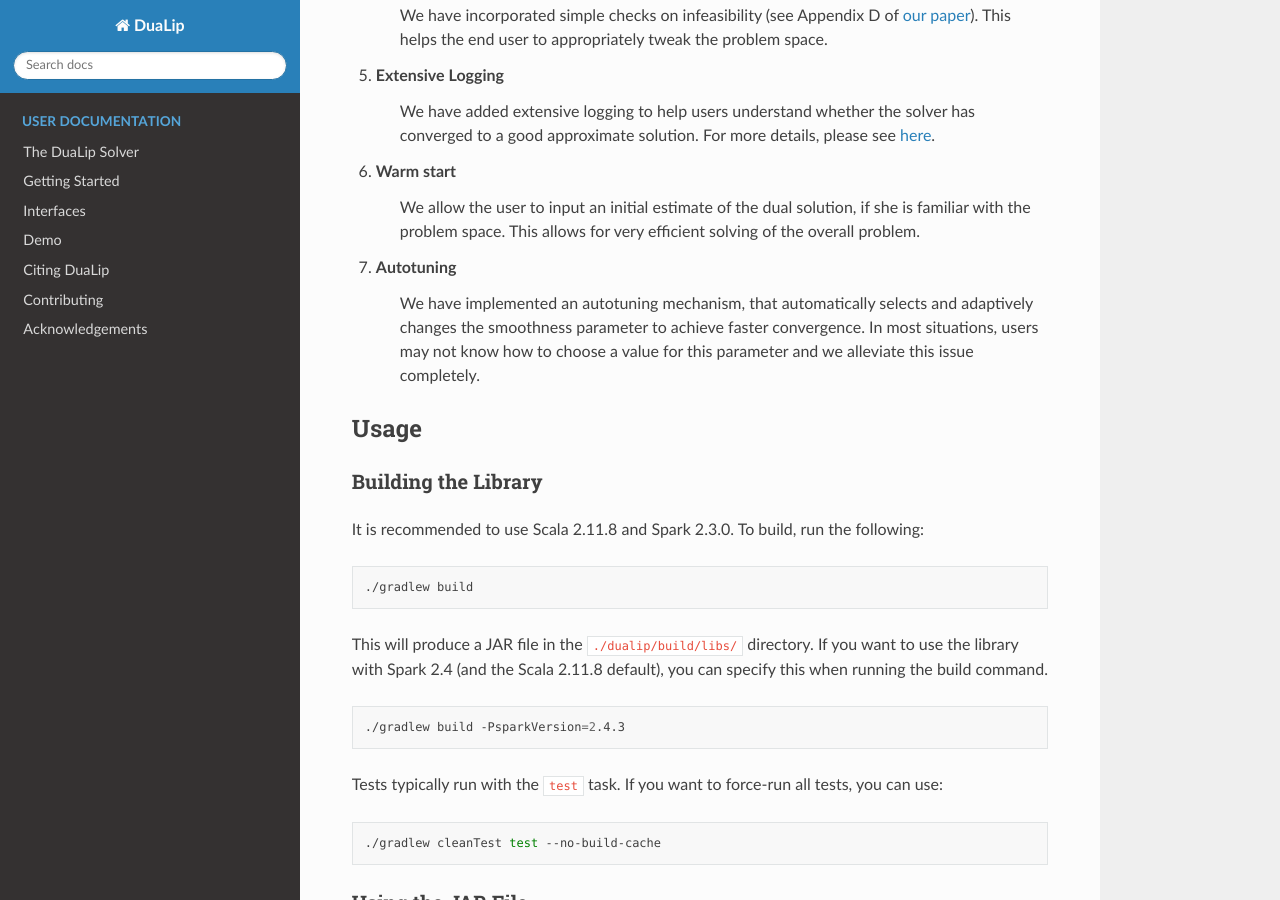
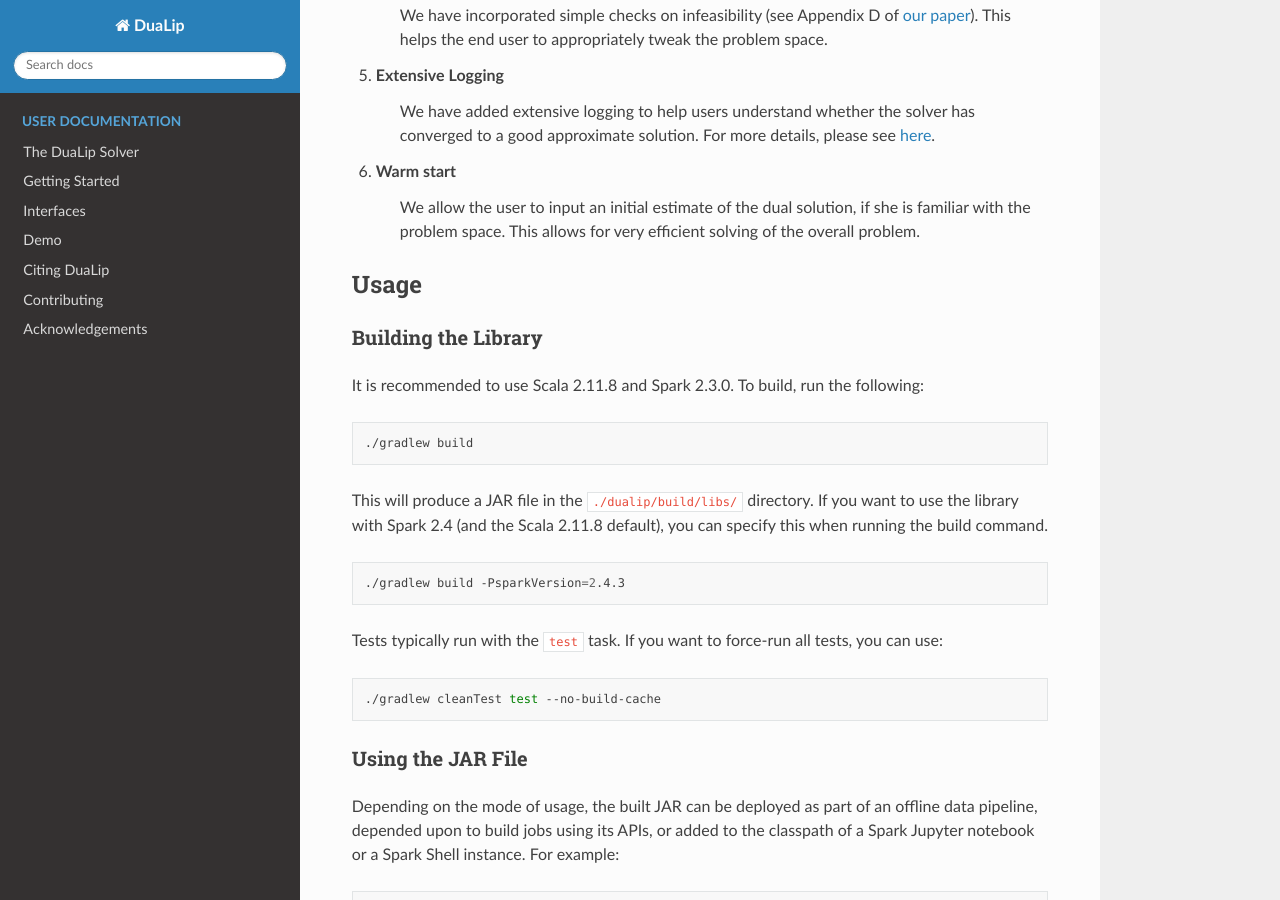
Before and after one commit to linkedin/DuaLip, a Sphinx documentation site: the page built from docs/index.rst, in a window 1280 px wide and 900 px high, scrolled down 1546 px. Built offline with Sphinx 7.4.7 and the Read the Docs theme 2.0.0, drawn with Linux system fonts in a browser that asks for light colours.

Commit message:
Update index.rst

```diff
--- a/docs/index.rst
+++ b/docs/index.rst
@@ -69,9 +69,6 @@
 
 #. Warm start
     We allow the user to input an initial estimate of the dual solution, if she is familiar with the problem space. This allows for very efficient solving of the overall problem.
-
-#. Autotuning
-    We have implemented an autotuning mechanism, that automatically selects and adaptively changes the smoothness parameter to achieve faster convergence. In most situations, users may not know how to choose a value for this parameter and we alleviate this issue completely.
 
 Usage
 ------------------
```
